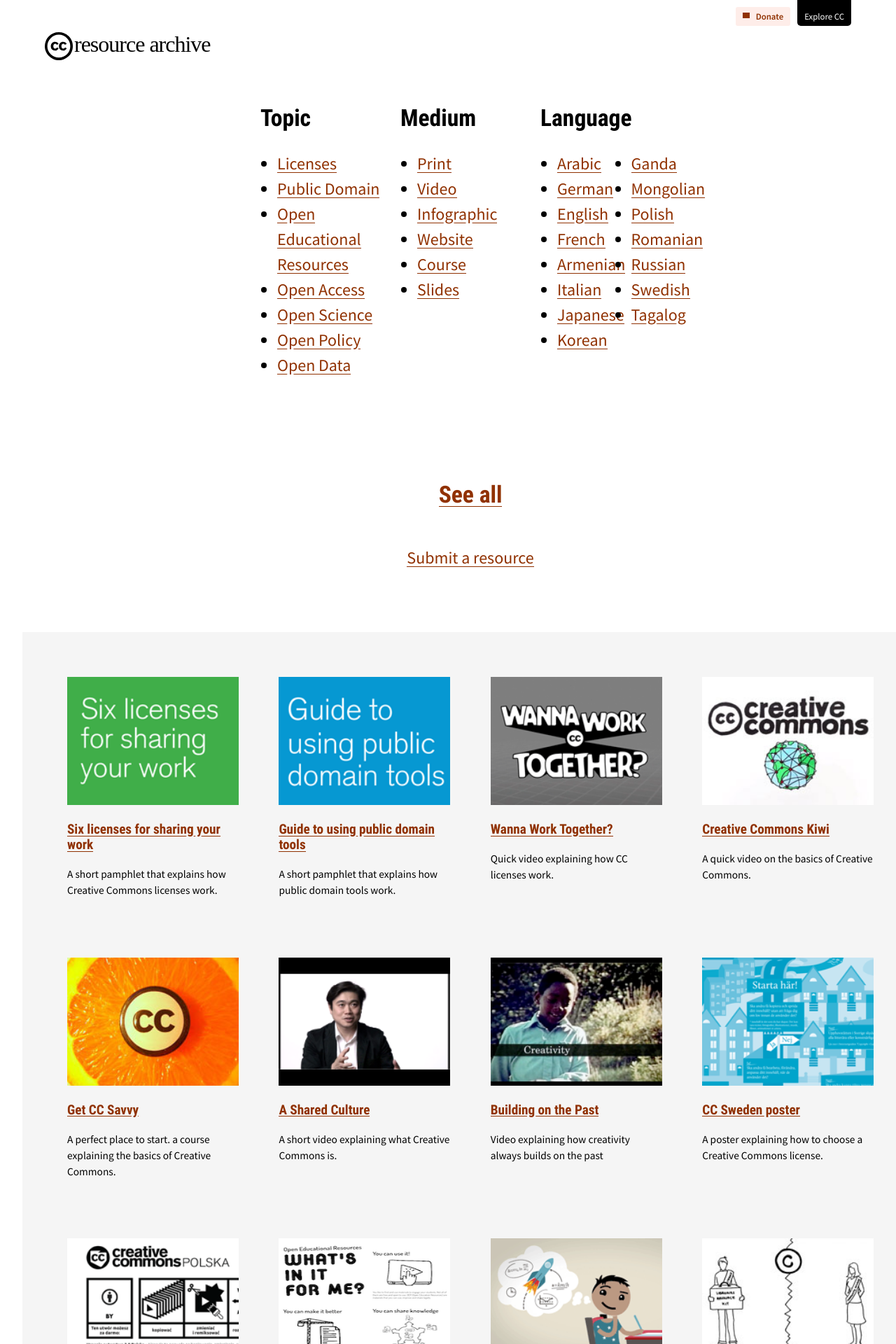
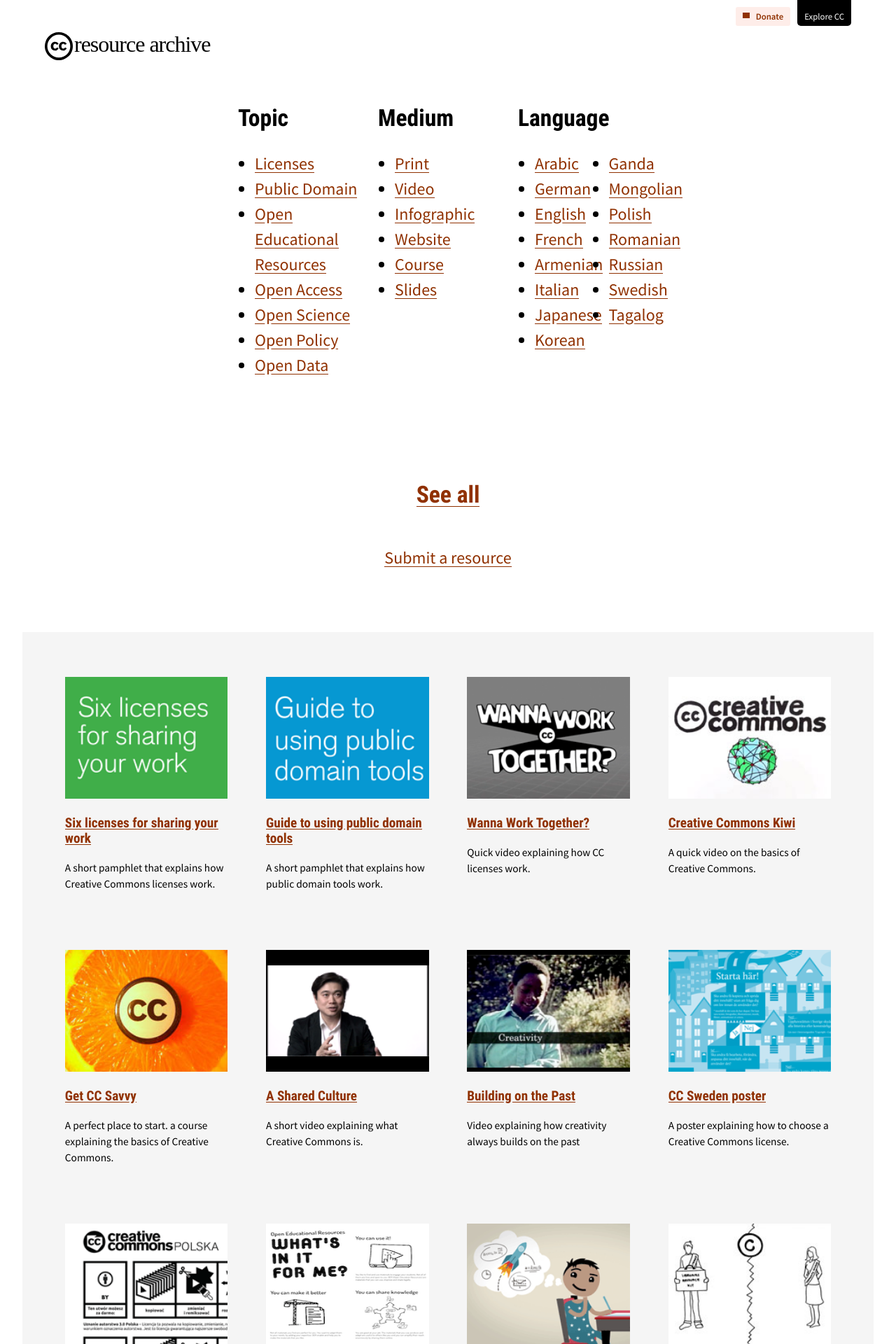
Before and after one commit to creativecommons/cc-resource-archive, a Jekyll site: the page built from docs/index.html, in a window 1280 px wide. Shown: the top 1920 px of the page at 70% size. Built offline with Jekyll 4.4.1, drawn with Linux system fonts in a browser that asks for light colours; nearby versions of some CDN libraries; some web fonts are replaced; library files that are not in the unit come from our copies; grey boxes are pictures that could not be loaded.

Commit message:
added 100% width to header and box-sizing:borderbox to every element

```diff
--- a/docs/_assets/css/style.css
+++ b/docs/_assets/css/style.css
@@ -2,11 +2,19 @@
 @import "/_assets/vocabulary/css/vocabulary.css" layer(vocabulary);
 
 /* CSS for All Pages */
+* {
+  box-sizing: border-box;
+}
+
 body {
   font-family: sans-serif;
   margin: 0;
   width: 100%;
   padding: 0 0 0;
+}
+
+header {
+  width: 100%;
 }
 
 
```
